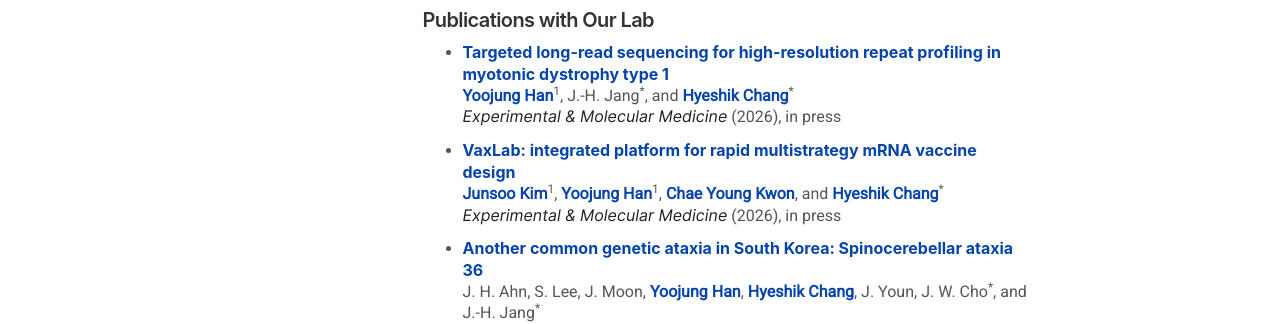
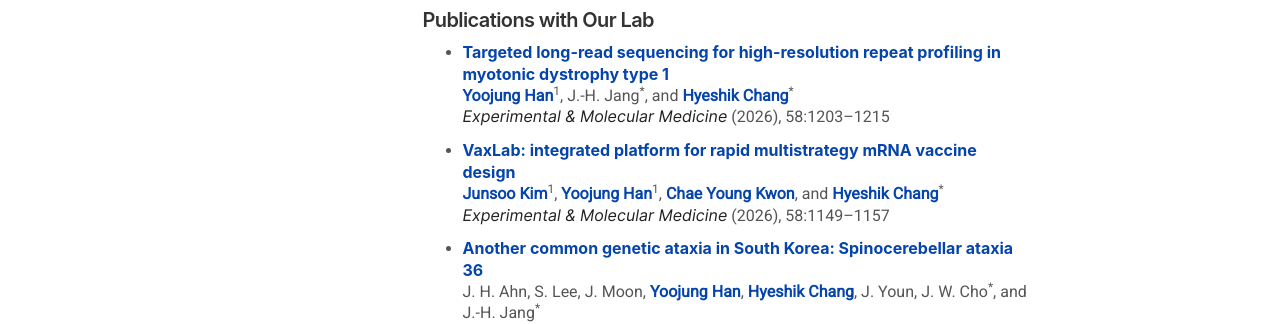
Before and after one commit to ChangLabSNU/ChangLabSNU.github.io, a Jekyll site: the page built from _pages/team/yoojung-han.md, in a window 1280 px wide and 900 px high, scrolled down 711 px. Shown: the part 254-578 px from the top of the window. Built offline with Jekyll 4.4.1, drawn with Linux system fonts in a browser that asks for light colours; nearby versions of some CDN libraries; some web fonts are replaced.

Commit message:
Update VIP information for the recent EMM publications.

```diff
--- a/_data/publist.yml
+++ b/_data/publist.yml
@@ -7,7 +7,7 @@
       is_corresponding: true
   title: "Targeted long-read sequencing for high-resolution repeat profiling in myotonic dystrophy type 1"
   journal: "Experimental & Molecular Medicine"
-  vip: "in press"
+  vip: "58:1203–1215"
   pubdate:
     year: 2026
     month: Apr
@@ -28,6 +28,7 @@
   title: "VaxLab: integrated platform for rapid multistrategy mRNA vaccine design"
   journal: "Experimental & Molecular Medicine"
   vip: "in press"
+  vip: "58:1149–1157"
   pubdate:
     year: 2026
     month: Apr
```
